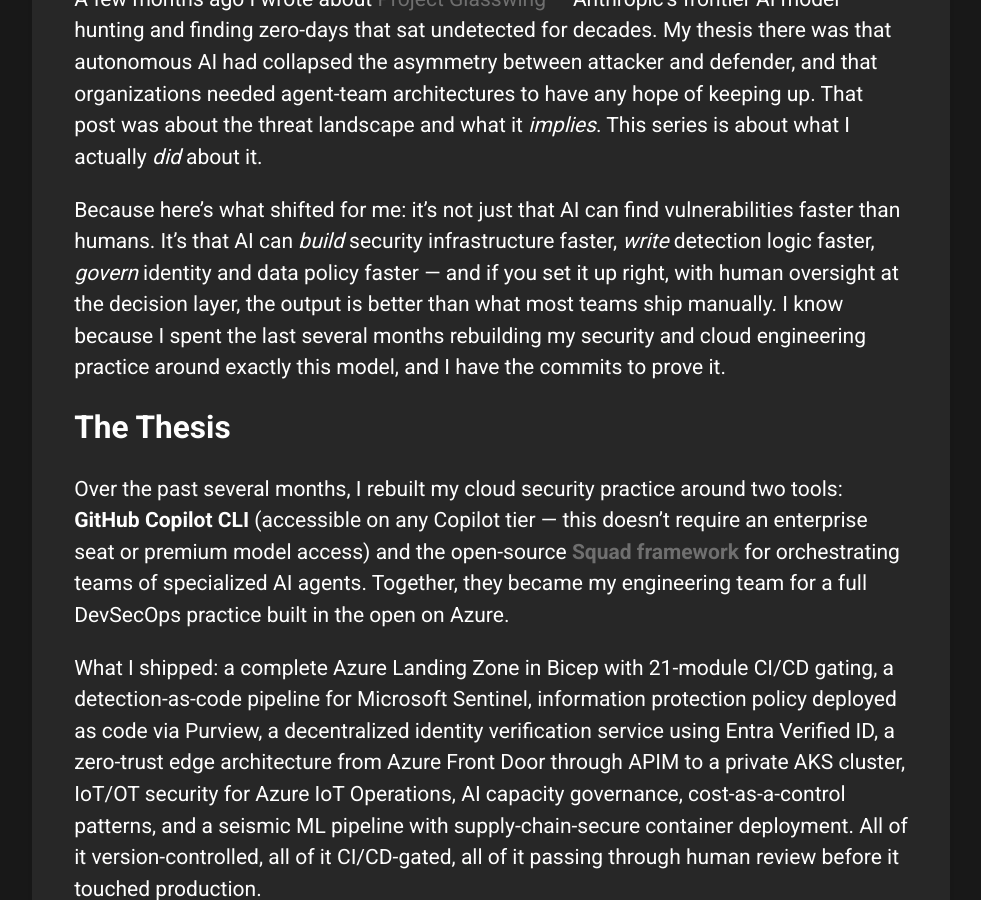
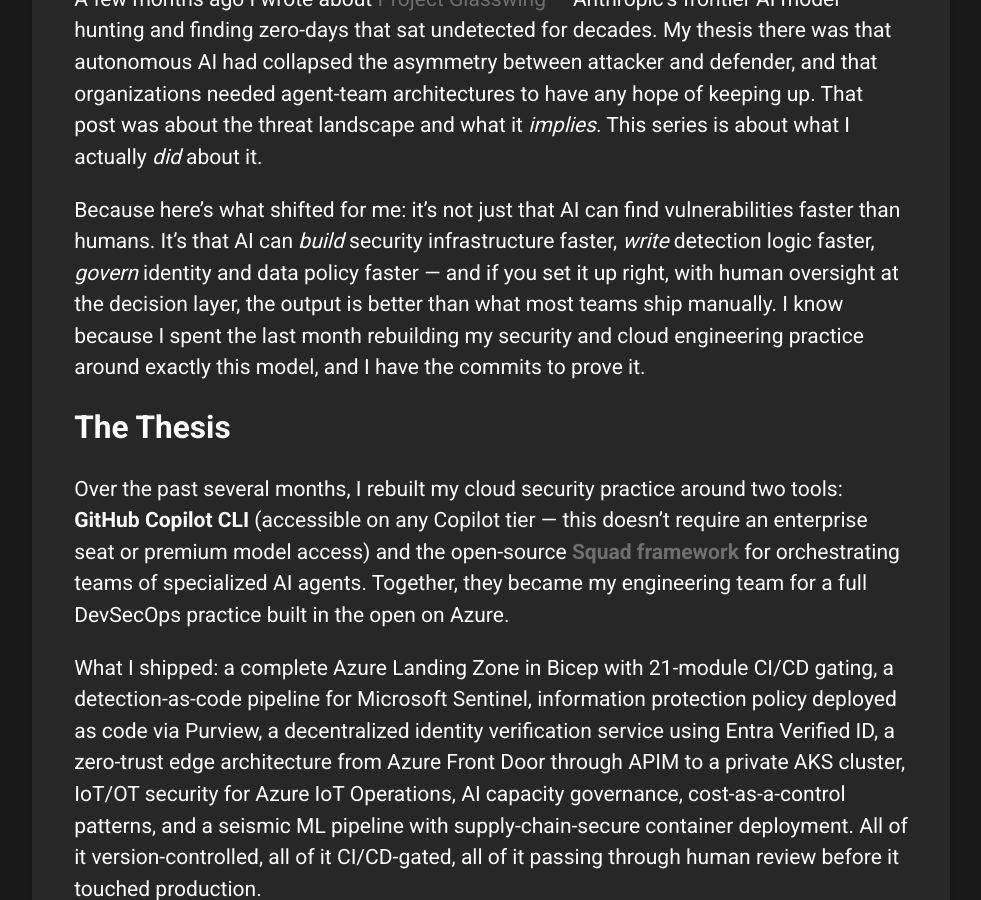
Before and after one commit to x3nc0n/x3nc0n.github.io, a Jekyll site: the page built from _posts/2026-06-30-Shipping-Security-at-Machine-Speed.md, in a window 1280 px wide and 900 px high, scrolled down 571 px. Shown: the whole window, without its empty margins (149-1130 px from the left). Built offline with Jekyll 4.4.1, drawn with Linux system fonts in a browser that asks for light colours.

Commit message:
Revise Shipping Security post with recent insights
Updated the content to reflect recent experiences and changes in the security and cloud engineering practice.

```diff
--- a/_posts/2026-06-30-Shipping-Security-at-Machine-Speed.md
+++ b/_posts/2026-06-30-Shipping-Security-at-Machine-Speed.md
@@ -12,7 +12,7 @@ linkedin_promote_date: 2026-06-30
 
 A few months ago I wrote about [Project Glasswing](https://www.spaid.dev/security/ai/microsoft/anthropic/vulnerability-management/2026/05/02/Project-Glasswing-and-Mythos.html) — Anthropic's frontier AI model hunting and finding zero-days that sat undetected for decades. My thesis there was that autonomous AI had collapsed the asymmetry between attacker and defender, and that organizations needed agent-team architectures to have any hope of keeping up. That post was about the threat landscape and what it *implies*. This series is about what I actually *did* about it.
 
-Because here's what shifted for me: it's not just that AI can find vulnerabilities faster than humans. It's that AI can *build* security infrastructure faster, *write* detection logic faster, *govern* identity and data policy faster — and if you set it up right, with human oversight at the decision layer, the output is better than what most teams ship manually. I know because I spent the last several months rebuilding my security and cloud engineering practice around exactly this model, and I have the commits to prove it.
+Because here's what shifted for me: it's not just that AI can find vulnerabilities faster than humans. It's that AI can *build* security infrastructure faster, *write* detection logic faster, *govern* identity and data policy faster — and if you set it up right, with human oversight at the decision layer, the output is better than what most teams ship manually. I know because I spent the last month rebuilding my security and cloud engineering practice around exactly this model, and I have the commits to prove it.
 
 ## The Thesis
 
```
